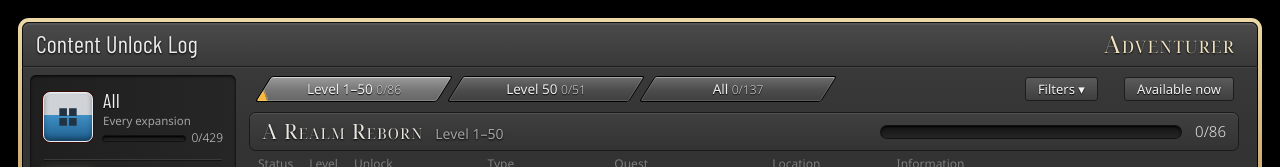
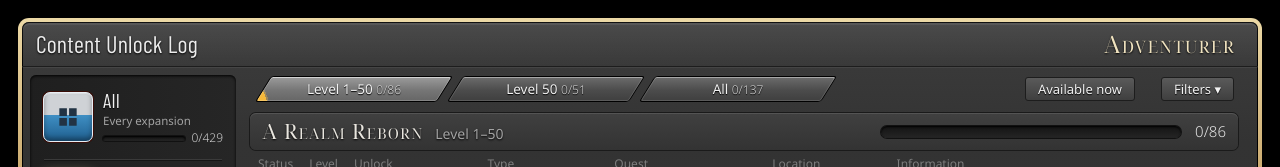
Before and after one commit to LiamMoseley/ffxiv-contentunlockchecklist, a React (Vite) app: page / in a window 1280 px wide. Shown: the top 167 px of the page. Built offline with nearby package versions, Linux system fonts and the light colour scheme; a web font is replaced by a local one.

Commit message:
Put the Available now button before Filters again
Co-Authored-By: Claude Sonnet 5.5 <noreply@anthropic.com>

```diff
--- a/src/ui/App.tsx
+++ b/src/ui/App.tsx
@@ -220,6 +220,14 @@ export function App({ log, preferences }: { log: Log; preferences: Storage }) {
               <button
                 type="button"
                 className="filters-toggle"
+                aria-pressed={availableOpen}
+                onClick={() => setAvailableOpen(!availableOpen)}
+              >
+                {availableOpen ? "Back to the log" : "Available now"}
+              </button>
+              <button
+                type="button"
+                className="filters-toggle"
                 aria-expanded={filtersOpen}
                 aria-controls="filter-bar"
                 onClick={() => setFiltersOpen(!filtersOpen)}
@@ -235,14 +243,6 @@ export function App({ log, preferences }: { log: Log; preferences: Storage }) {
                   </span>
                 )}{" "}
                 {filtersOpen ? "▴" : "▾"}
-              </button>
-              <button
-                type="button"
-                className="filters-toggle"
-                aria-pressed={availableOpen}
-                onClick={() => setAvailableOpen(!availableOpen)}
-              >
-                {availableOpen ? "Back to the log" : "Available now"}
               </button>
             </div>
             {filtersOpen && <FilterBar log={log} searchRef={searchRef} onChange={refresh} />}
```
